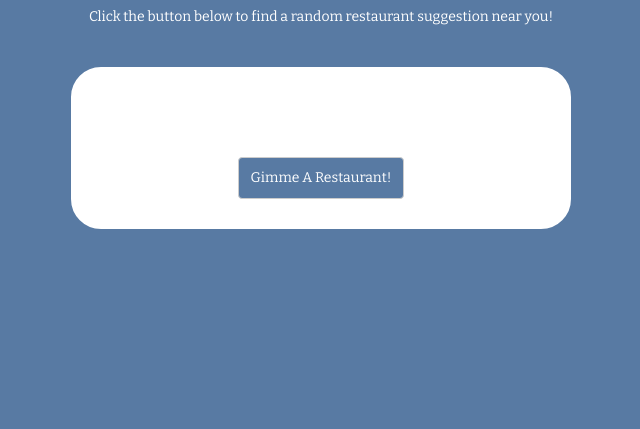
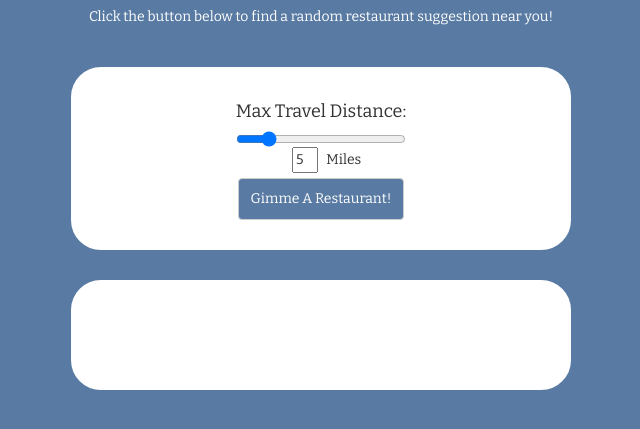
Before and after one commit to GamePlayerCole/Uhack2017, a website: page web/index.html in a window 1280 px wide. Shown: the part 73-502 px from the top of the page, without its empty margins (319-959 px from the left). Drawn offline with nearby package versions, Linux system fonts and the light colour scheme.

Commit message:
Add files via upload

```diff
--- a/web/clientSide.js
+++ b/web/clientSide.js
@@ -1,8 +1,10 @@
 $(document).ready(function(){
-	console.log(restaurantsList);
+	$("#result").hide();
+	//console.log(restaurantsList)
 	$("#new").on("click", function(){
 		if (typeof restaurantsList === 'undefined' || restaurantsList === null || restaurantsList.length == 0) {
 			getLocation();
+			$("#result").show();
 		} else {
 			getRandomRestaurant(lat, long);
 		}
@@ -27,14 +29,14 @@ function setHtmlAttributes(name, href, addy, phone, imgUrl, gmapLink) {
 	$("#address").html(addy.join(", "));
 	$("#phone-number").html(phone);
 	$("#pic").attr("src", imgUrl);
-	$("#gmaps-link").html("Google Maps Link");
+	$("#gmaps-link").html("Open in Google Maps");
 	$("#gmaps-link").attr("href", gmapLink);
 }
 
 function getRestaurantsList(lat,longitude){
 
 	var restaurantRequest = new XMLHttpRequest();
-	restaurantRequest.open("GET", "https://0bbc761e.ngrok.io/yelp?latitude=" + lat+"&longitude="+longitude, true);
+	restaurantRequest.open("GET", "https://60862f8c.ngrok.io/yelp?latitude=" + lat+"&longitude="+longitude, true);
 
 	restaurantRequest.onload = function(e){
 		console.log("Sending request to server");
--- a/web/index.html
+++ b/web/index.html
@@ -26,6 +26,23 @@
 	<div class="container-fluid">
 		<div class="row margin">
 			<div class="hub col-lg-6 col-lg-offset-3 text-center">
+				<div id="distanceSlider">
+					<h4>Max Travel Distance:</h4>
+					<input type="range" min="1" max="25" value="5" class="slider" id="distanceSlider">
+					&nbsp &nbsp;
+					<input type="text" name="maxDistance" id="distanceValue" value="5" maxlength="2" size="1">
+					 &nbsp; Miles
+				</div>
+				<div>
+					<button class="btn btn-default buttons background" id="new">Gimme A Restaurant!</button>
+				</div>
+			</div>
+		</div>
+	</div>
+
+	<div class="container-fluid" id="results">
+		<div class="row margin">
+			<div class="hub col-lg-6 col-lg-offset-3 text-center">
 				<div class="restaurant text-color">
 					<img class="margin" id="pic"/>
 					<a class="margin" id="name"></a>
@@ -33,10 +50,6 @@
 					<div class="margin" id="phone-number"></div>
 					<a class="margin" id="gmaps-link"></a>
 				</div>
-				<div>
-					<button class="btn btn-default buttons background" id="new">Gimme A Restaurant!</button>
-				</div>
-
 			</div>
 		</div>
 	</div>
```
Also changed, not shown: web/style.css (line endings or trailing spaces).
